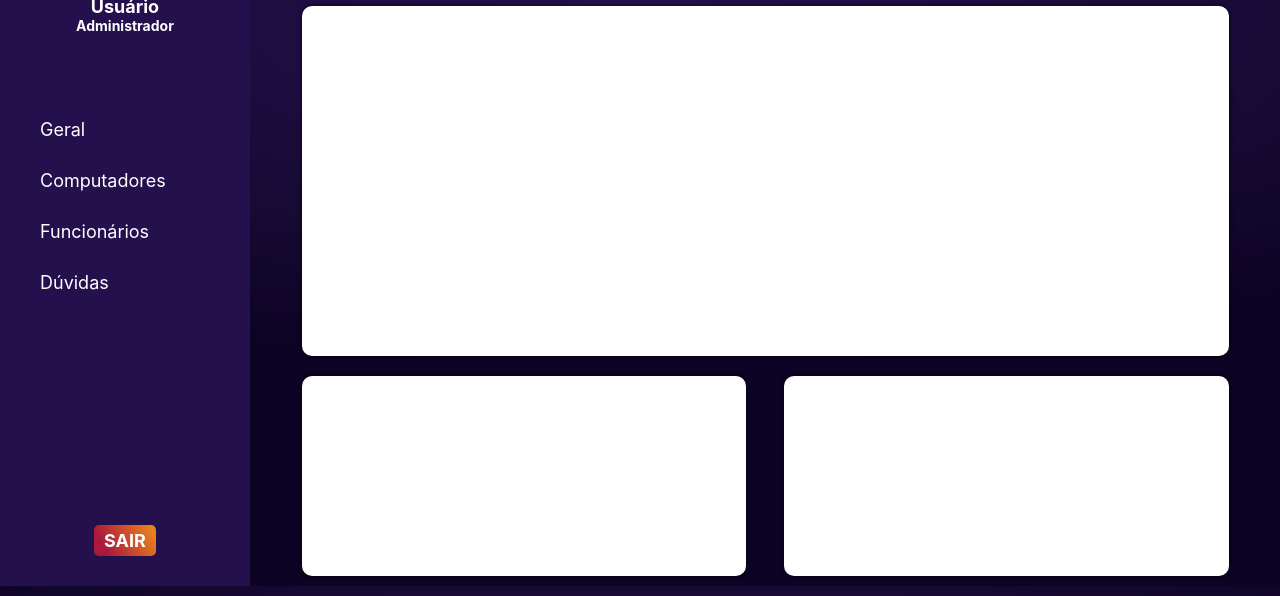
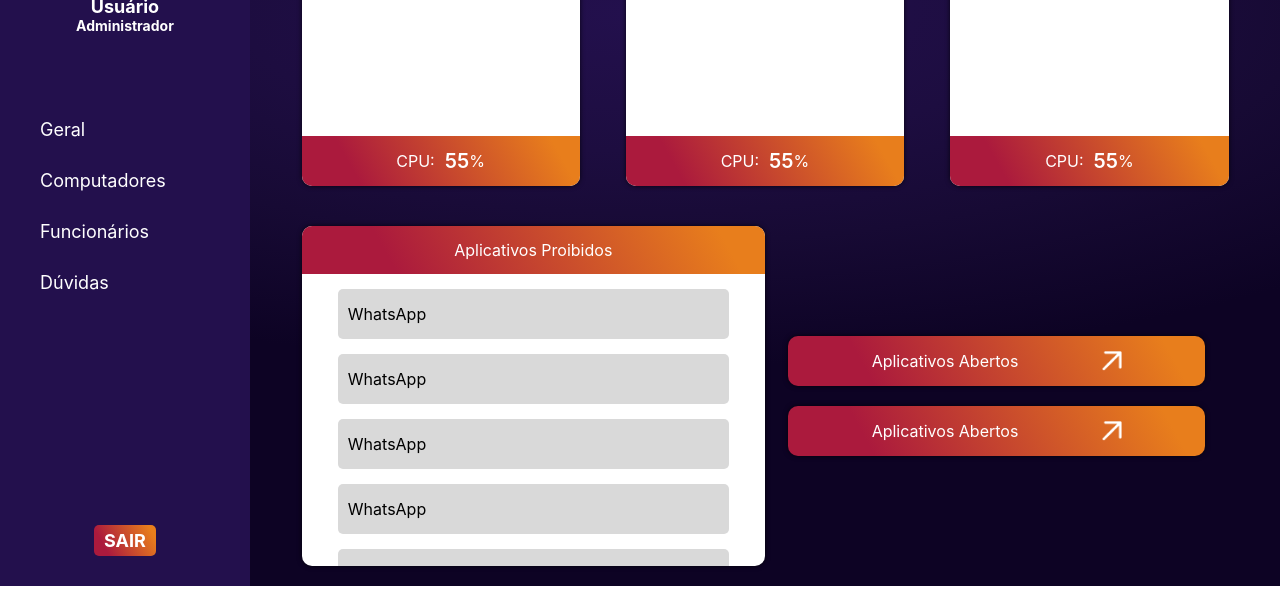
Before and after one commit to AniMoons-SPTech/MoniToons, a website: page site/public/dashboard/dashboard.html in a window 1280 px wide. Shown: the part 214-810 px from the top of the page. Drawn offline with Linux system fonts and the light colour scheme.

Commit message:
Refazendo tela de dashboards

```diff
--- a/site/public/css/style_dachboard.css
+++ b/site/public/css/style_dachboard.css
@@ -43,18 +43,18 @@
   width: 100%
 }
 
-.metricas{
+.graficos{
   display: flex;
   flex-direction: row;
   align-items: center;
   justify-content: space-between;
   width: 90%;
-  height: 100px;
+  height: 300px;
   margin-top: 20px;
   margin-bottom: 20px;
 }
 
-.card-metrica{
+.card-grafico{
   display: flex;
   flex-direction: column;
   align-items: center;
@@ -65,56 +65,149 @@
   border-radius: 10px;
   box-shadow: 0px 0px 5px 0px rgba(0,0,0,0.75);
   transition: all 0.3s;
+  overflow: hidden;
 }
 
-.card-metrica:hover{
+.card-grafico:hover{
   transform: scale(1.01);
   box-shadow: 0px 0px 10px 0px rgba(0,0,0,0.75);
 }
 
-.card-grafico-cpu{
+.grafico{
   display: flex;
   flex-direction: column;
   align-items: center;
   justify-content: center;
-  width: 90%;
-  height: 350px;
-  background-color: #fff;
-  border-radius: 10px;
-  box-shadow: 0px 0px 5px 0px rgba(0,0,0,0.75);
-  transition: all 0.3s;
+  width: 80%;
+  height: calc(100% - 50px);
 }
 
-.card-grafico-cpu:hover{
-  transform: scale(1.01);
-  box-shadow: 0px 0px 10px 0px rgba(0,0,0,0.75);
-}
-
-.graficos-menores{
+.legenda-grafico{
   display: flex;
   flex-direction: row;
   align-items: center;
-  justify-content: space-between;
-  width: 90%;
-  height: 200px;
-  margin-top: 20px;
-  margin-bottom: 20px;
+  justify-content: center;
+  width: 100%;
+  height: 50px;
+  background: var(--Gradiente-pica);
+  color: #FFF;
 }
 
-.card-grafico-menor{
+.legenda-grafico p{
+  font-size: 20px;
+  font-weight: 600;
+  margin: 0 0 0 10px;
+}
+
+.area-aplicativos{
+  display: flex;
+  flex-direction: row;
+  align-items: center;
+  justify-content: start;
+  width: 90%;
+  height: calc(100vh - 460px);
+  margin-top: 20px;
+}
+
+.card-aplicativos-proibidos{
   display: flex;
   flex-direction: column;
   align-items: center;
-  justify-content: center;
-  width: 48%;
+  justify-content: start;
+  width: 50%;
   height: 100%;
   background-color: #fff;
   border-radius: 10px;
   box-shadow: 0px 0px 5px 0px rgba(0,0,0,0.75);
   transition: all 0.3s;
+  overflow: hidden;
 }
 
-.card-grafico-menor:hover{
+.card-aplicativos-proibidos:hover{
   transform: scale(1.01);
   box-shadow: 0px 0px 10px 0px rgba(0,0,0,0.75);
 }
+
+.titulo-aplicativos-proibidos{
+  display: flex;
+  flex-direction: row;
+  align-items: center;
+  justify-content: center;
+  width: 100%;
+  height: 50px;
+  background: var(--Gradiente-pica);
+  color: #FFF;
+}
+
+.lista-aplicativos-rolavel{
+  display: flex;
+  flex-direction: column;
+  align-items: center;
+  justify-content: start;
+  width: 100%;
+  height: calc(100% - 50px);
+  padding-top: 15px;
+  overflow-y: scroll;
+}
+
+.lista-aplicativos{
+  display: flex;
+  flex-direction: column;
+  align-items: center;
+  justify-content: center;
+  width: 100%;
+}
+
+.item-aplicativo{
+  display: flex;
+  flex-direction: row;
+  align-items: center;
+  justify-content: 50%space-between;
+  width: 80%;
+  height: 50px;
+  margin-bottom: 15px;
+  border-radius: 5px;
+  background-color: #D9D9D9;
+  padding-left: 10px;
+  padding-right: 10px;
+}
+
+.redirecionmento-aplicativos{
+  display: flex;
+  flex-direction: column;
+  align-items: center;
+  justify-content: center;
+  width: 50%;
+  height: 100%;
+  gap: 20px;
+}
+
+.card-redirecionamento{
+  display: flex;
+  flex-direction: row;
+  align-items: center;
+  justify-content: space-evenly;
+  width: 90%;
+  height: 50px;
+  background: var(--Gradiente-pica) ;
+  border-radius: 10px;
+  box-shadow: 0px 0px 5px 0px rgba(0,0,0,0.75);
+  transition: all 0.3s;
+  overflow: hidden;
+  color: #fff;
+}
+
+.card-redirecionamento:hover{
+  transform: scale(1.01);
+  box-shadow: 0px 0px 10px 0px rgba(0,0,0,0.75);
+}
+
+.card-redirecionamento img{
+  width: 20px;
+  height: 20px;
+  transition: all 0.3s;
+}
+
+.card-redirecionamento:hover img{
+  transform: scale(1.15);
+}
--- a/site/public/dashboard/dashboard.html
+++ b/site/public/dashboard/dashboard.html
@@ -48,20 +48,51 @@
       </div>
       <div class="espaco-titulo-sessao"></div>
       <div class="area-graficos">
-                <div class="metricas">
-                    <div class="card-metrica"></div>
-                    <div class="card-metrica"></div>
-                    <div class="card-metrica"></div>
+        <div class="graficos">
+          <div class="card-grafico">
+            <div class="grafico"></div>
+            <div class="legenda-grafico">
+              CPU: <p>55</p>%
             </div>
-                <div class="card-grafico-cpu">
-
           </div>
-                <div class="graficos-menores">
-                    <div class="card-grafico-menor">
-
+          <div class="card-grafico">
+            <div class="grafico"></div>
+            <div class="legenda-grafico">
+              CPU: <p>55</p>%
             </div>
-                    <div class="card-grafico-menor">
-
+          </div>
+          <div class="card-grafico">
+            <div class="grafico"></div>
+            <div class="legenda-grafico">
+              CPU: <p>55</p>%
+            </div>
+          </div>
+        </div>
+        <div class="area-aplicativos">
+          <div class="card-aplicativos-proibidos">
+            <div class="titulo-aplicativos-proibidos">
+              Aplicativos Proibidos
+            </div>
+            <div class="lista-aplicativos-rolavel">
+              <div class="lista-aplicativos">
+                <div class="item-aplicativo">WhatsApp</div>
+                <div class="item-aplicativo">WhatsApp</div>
+                <div class="item-aplicativo">WhatsApp</div>
+                <div class="item-aplicativo">WhatsApp</div>
+                <div class="item-aplicativo">WhatsApp</div>
+                <div class="item-aplicativo">WhatsApp</div>
+              </div>
+            </div>
+          </div>
+          <div class="redirecionmento-aplicativos">
+            <div class="card-redirecionamento">
+              Aplicativos Abertos
+              <img class="icone-redirecionamento" src="../assets/redirecionar.png" alt="">
+            </div>
+            <div class="card-redirecionamento">
+              Aplicativos Abertos
+              <img class="icone-redirecionamento" src="../assets/redirecionar.png" alt="">
+            </div>
           </div>
         </div>
       </div>
```
Also changed, not shown: site/public/assets/redirecionar.png (added). Lines whose indentation alone changed are shown as unchanged.
